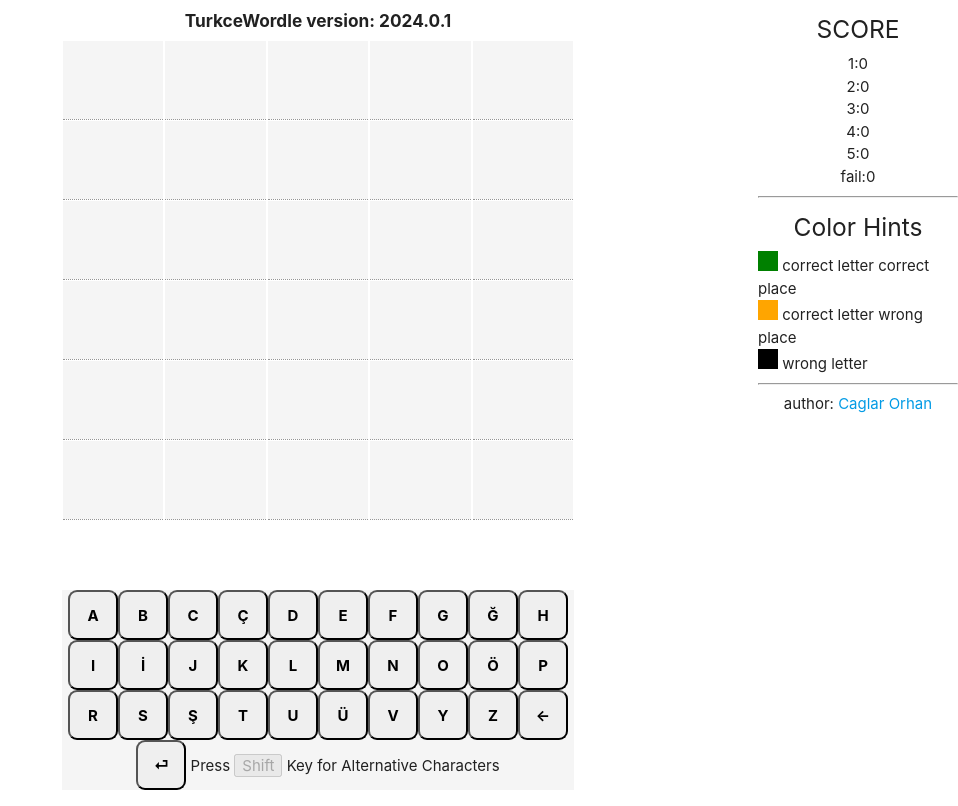
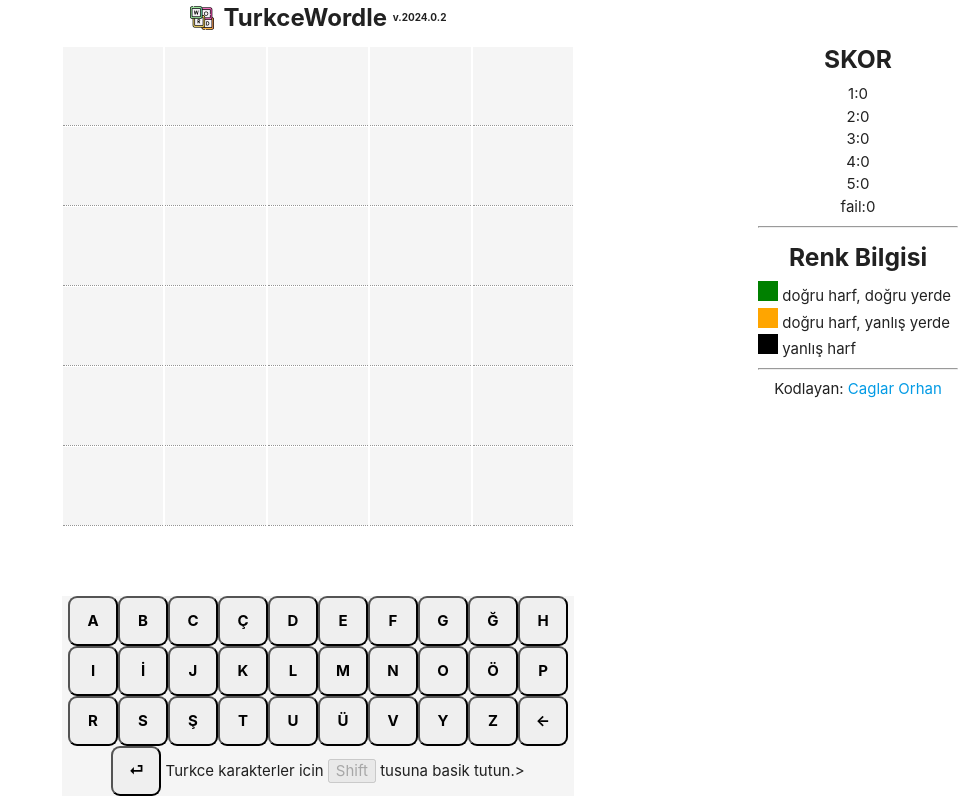
Before and after one commit to caglarorhan/turkcewordle, a plain HTML site: page index.html in a window 1280 px wide. Shown: the whole page, without its empty margins (322-1280 px from the left). Drawn offline with Linux system fonts and the light colour scheme.

```diff
--- a/css/index.css
+++ b/css/index.css
@@ -1,8 +1,19 @@
 body {
     text-align: center;
 }
-h6{
+.logoVersionTag{
     font-weight: bold;
+    font-size: 24px;
+    margin-left:10px;
+}
+.versionTag{
+    display:flex;
+    justify-content: center;
+    align-items: center;
+
+}
+.version{
+font-size: 10px;
 }
 .game-board {
     width: 40%;
@@ -125,11 +136,14 @@ h6{
     width: 200px;
     height: 200px;
     position: absolute;
-    top: 0;
+    top: 30px;
     right: 0;
     display: block;
+    padding-top:0px;
 }
-
+.infoBox h5{
+    font-weight:bold;
+}
 .showTheMeaningDiv {
     text-align: left;
     width: 300px;
--- a/js/index.js
+++ b/js/index.js
@@ -3,7 +3,7 @@ document.body.innerHTML='';
 document.title="Turkce Wordle: Turkce Kelime Tahmin Oyunu";
 const vSW = {
     name: 'TurkceWordle',
-    version:'2024.0.1',
+    version:'2024.0.2',
     author:'https://github.com/caglarorhan',
     dictionary:[],
     defaultLang:'tr',
@@ -23,7 +23,7 @@ const vSW = {
                 })
                 vSW.gameBoard.setBoard();
                 vSW.askedWordIndex = vSW.getRandomWordIndexFromDictionary();
-                vSW.gameBoard.showInfo("SCORE",JSON.parse(window.localStorage.getItem(vSW.name)).score);
+                vSW.gameBoard.showInfo("SKOR",JSON.parse(window.localStorage.getItem(vSW.name)).score);
 
             })
 
@@ -152,7 +152,7 @@ const vSW = {
             if(lastEnteredWord.length!==vSW.gameBoard.colCount){
                 //vSW.gameBoard.guessedWords.forEach(word=>console.log(word));
                 console.log(lastEnteredWord.length,vSW.gameBoard.colCount)
-                vSW.toastMessages({message:`You need to enter ${vSW.gameBoard.colCount} chars to make a guess!`, time:3, type:"info"});
+                vSW.toastMessages({message:`Tahmin icin en az ${vSW.gameBoard.colCount} harf girmelisiniz!`, time:3, type:"info"});
                 return;
             }
             if(lastEnteredWord.length===vSW.gameBoard.colCount){
@@ -165,14 +165,14 @@ const vSW = {
 
                 //if word guessed correctly
                 if(lastEnteredWord.join('')===askedWord){
-                    vSW.gameBoard.endGame({didWin:true, message:"Bravvo... You found the asked word!"});
+                    vSW.gameBoard.endGame({didWin:true, message:"Bravvo... Sorulan kelimeyi buldunuz!"});
                 }else{
                     if(vSW.dictionary.includes(lastEnteredWord.join(''))){
                         vSW.getTheMeaning(lastEnteredWord.join(''));
                         let newWord = [];
                         vSW.gameBoard.guessedWords.push(newWord);
                     }else{
-                        vSW.toastMessages({message:`This word is not on the dictionary!`, time:3, type:"warning"});
+                        vSW.toastMessages({message:`Bu kelime sozlukte yok!`, time:3, type:"warning"});
                         return;
                     }
 
@@ -225,7 +225,7 @@ const vSW = {
             letter = letter.toLocaleUpperCase('tr');
                 document.querySelector(`#${vSW.name}-keyboard button[data-letter-value='${letter}']`).classList.add(newClassName);
         },
-        endGame:(data={didWin:false, message:"No message received."})=>{
+        endGame:(data={didWin:false, message:"Herhangi bir mesaj bulunamadi."})=>{
             let playedGameLogs=JSON.parse(window.localStorage.getItem(vSW.name));
             //console.log(`Kayit oncesi data: ${JSON.stringify(playedGameLogs)}`);
             let messageType = 'success';
@@ -260,12 +260,12 @@ const vSW = {
                 infoBox.innerHTML+= `<div>${k}:${v}</div>`;
             })
             infoBox.innerHTML+=`<hr>
-<h5>Color Hints</h5>
-<div style="text-align: left;"><span class="correctLetterCorrectPlace correctLetterCorrectPlaceAdd"> </span> correct letter correct place</div>
-<div style="text-align: left;"><span class="correctLetterWrongPlace correctLetterWrongPlaceAdd" "> </span> correct letter wrong place</div>
-<div style="text-align: left;"><span class="wrongLetter wrongLetterAdd"> </span> wrong letter</div>
+<h5>Renk Bilgisi</h5>
+<div style="text-align: left;"><span class="correctLetterCorrectPlace correctLetterCorrectPlaceAdd"> </span> doğru harf, doğru yerde</div>
+<div style="text-align: left;"><span class="correctLetterWrongPlace correctLetterWrongPlaceAdd" "> </span> doğru harf, yanlış yerde</div>
+<div style="text-align: left;"><span class="wrongLetter wrongLetterAdd"> </span> yanlış harf</div>
 <hr>
-author: <a href="${vSW.author}" target="_blank" rel="noopener noreferrer">Caglar Orhan</a>
+Kodlayan: <a href="${vSW.author}" target="_blank" rel="noopener noreferrer">Caglar Orhan</a>
 `;
 
             document.body.append(infoBox);
@@ -319,7 +319,7 @@ author: <a href="${vSW.author}" target="_blank" rel="noopener noreferrer">Caglar
 
             // SHIFT BUTTON ACKNOWLEDGE
             let acknowledge = document.createElement('span');
-            acknowledge.innerHTML = ` Press <button disabled> Shift </button> Key for Alternative Characters`;
+            acknowledge.innerHTML = ` Turkce karakterler icin <button disabled> Shift </button> tusuna basik tutun.></>`;
             document.getElementById(vSW.name + '-keyboard').appendChild(acknowledge);
         }
     },
@@ -368,7 +368,7 @@ author: <a href="${vSW.author}" target="_blank" rel="noopener noreferrer">Caglar
         vSW.meaningsOfWords[word].forEach(anlam=>{
             theWordMeaningDiv.innerHTML+=`<li>${anlam}</li>`;
         });
-        theWordMeaningDiv.innerHTML+=`<hr>Source: <a href="https://sozluk.gov.tr" target="_blank" rel="noopener noreferrer">TDK Dictionary</a>`;
+        theWordMeaningDiv.innerHTML+=`<hr>Kaynak: <a href="https://sozluk.gov.tr" target="_blank" rel="noopener noreferrer">TDK Dil Sozlugu</a>`;
         let boardDivItem = document.querySelector(`#${vSW.name}`);
         let rect = boardDivItem.getBoundingClientRect();
         theWordMeaningDiv.style.top = rect.top+"px";
@@ -389,9 +389,15 @@ window.addEventListener('resize', vSW.hideTheMeaning);
 window.addEventListener('load',()=>{
     vSW.init();
     document.body.classList.add('body');
+    let logo = document.createElement('img');
+    logo.src='./img/TurkceWordle_24.png';
+    logo.classList.add('logo');
+    document.body.insertAdjacentElement('afterbegin',logo);
     let versionTag = document.createElement('div');
-    versionTag.innerHTML=`<h6>${vSW.name} version: ${vSW.version}</h6>`;
+    versionTag.classList.add('versionTag');
     document.body.insertAdjacentElement('afterbegin',versionTag);
+    versionTag.appendChild(logo);
+    versionTag.innerHTML+=` <span class="logoVersionTag"> ${vSW.name} <sup class="version">v.${vSW.version}</sup></span>`;
 });
 document.addEventListener("keydown", event => {
     if(event.shiftKey && !vSW.isSHIFTPressed){
```
Also changed, not shown: LICENSE.txt (added), screenshots/emptygameboard.JPG (added), screenshots/filledgameboard.JPG (added), screenshots/game_information.JPG (added), screenshots/shiftkeypressed.JPG (added), screenshots/warningtoastmessage.JPG (added), screenshots/warningtoastmessage_2.JPG (added), screenshots/warningtoastmessage_3.JPG (added), 1 other file.
